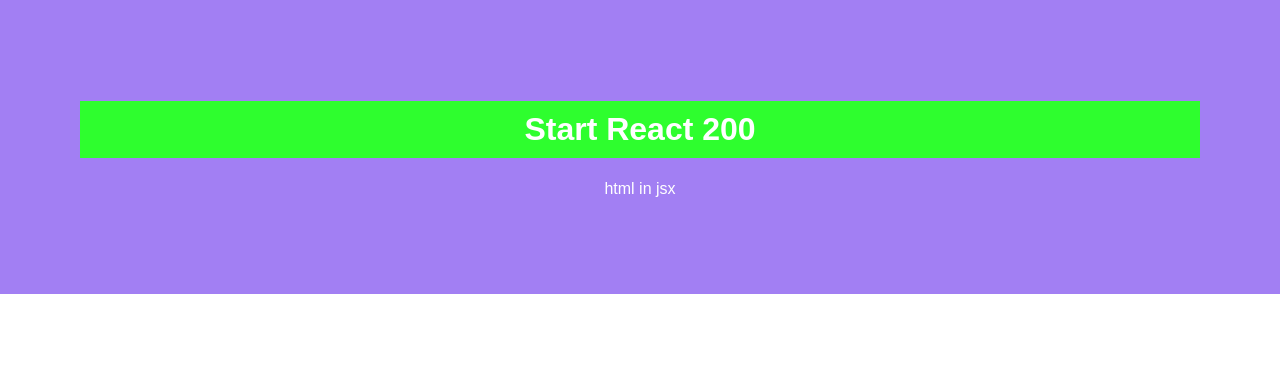
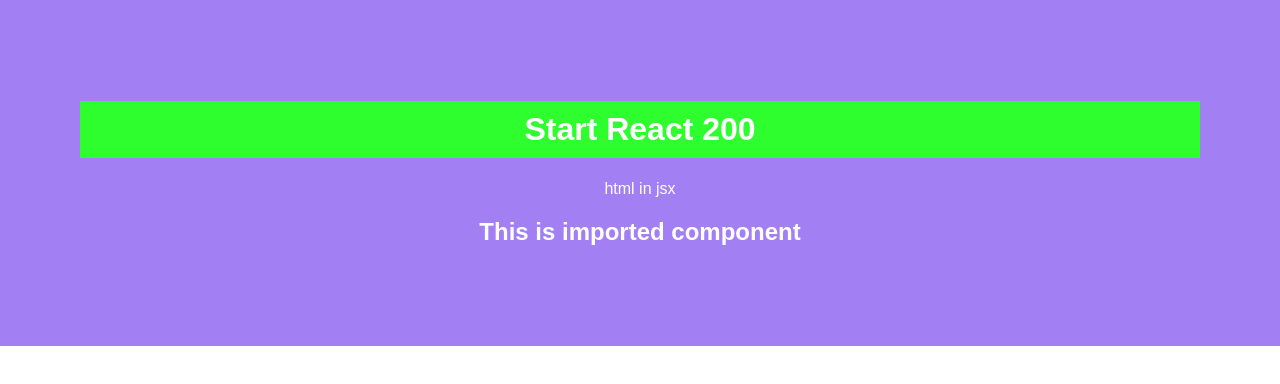
Before and after one commit to solfincode/react-200-tasks, a React (Create React App) app: page / in a window 1280 px wide. Shown: the top 384 px of the page. Built offline with nearby package versions, Linux system fonts and the light colour scheme.

Commit message:
ch3 make component

```diff
--- a/src/App.js
+++ b/src/App.js
@@ -1,10 +1,12 @@
 import "./App.css";
+import ImportedComponent from "./components/ImportedComponent";
 
 function App() {
   return (
     <div>
       <h1>Start React 200</h1>
       <p>html in jsx</p>
+      <ImportedComponent />
     </div>
   );
 }
--- /dev/null
+++ b/src/components/ImportedComponent.js
@@ -0,0 +1,7 @@
+import React, { Component } from "react";
+
+export default class ImportedComponent extends Component {
+  render() {
+    return <h2>This is imported component</h2>;
+  }
+}
```
